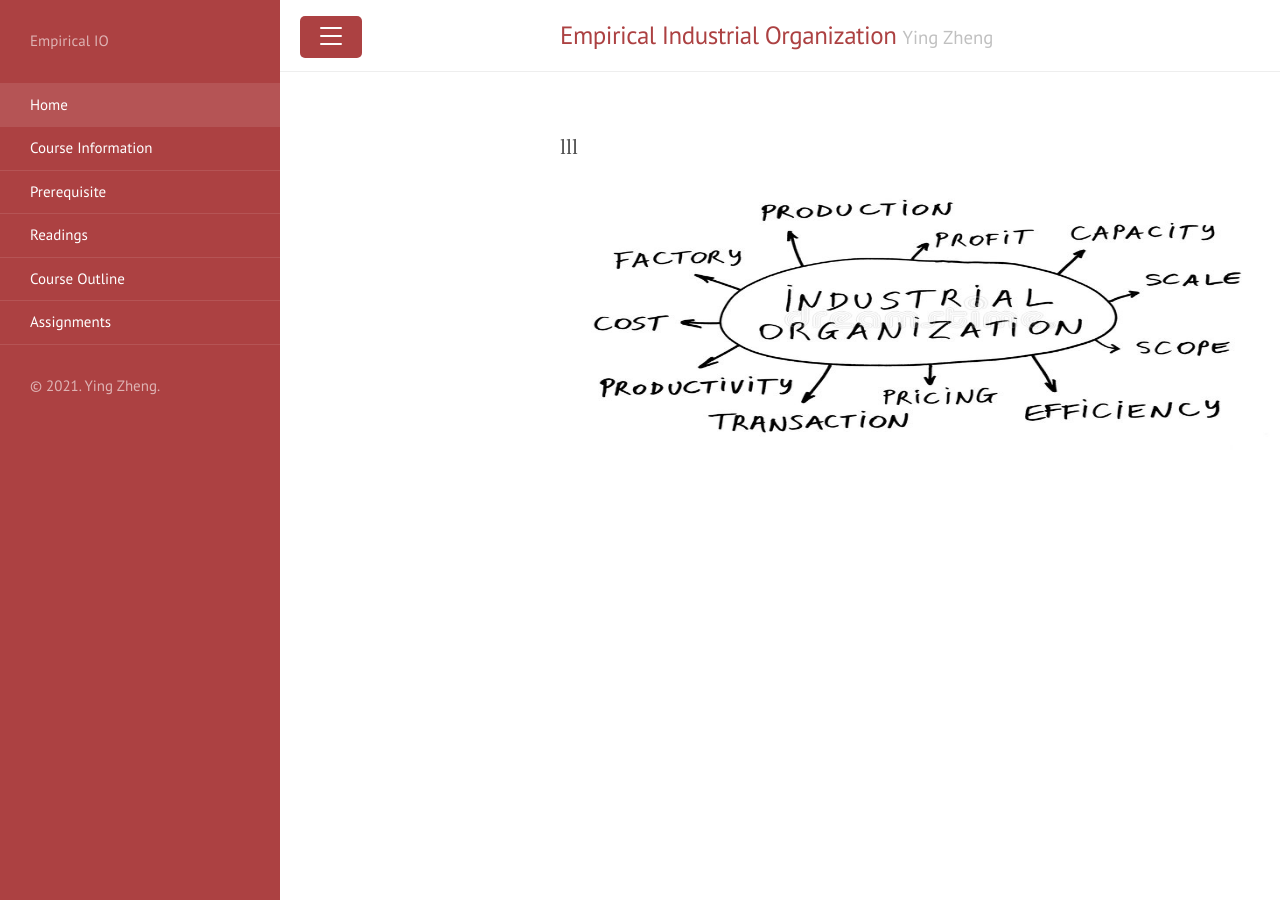
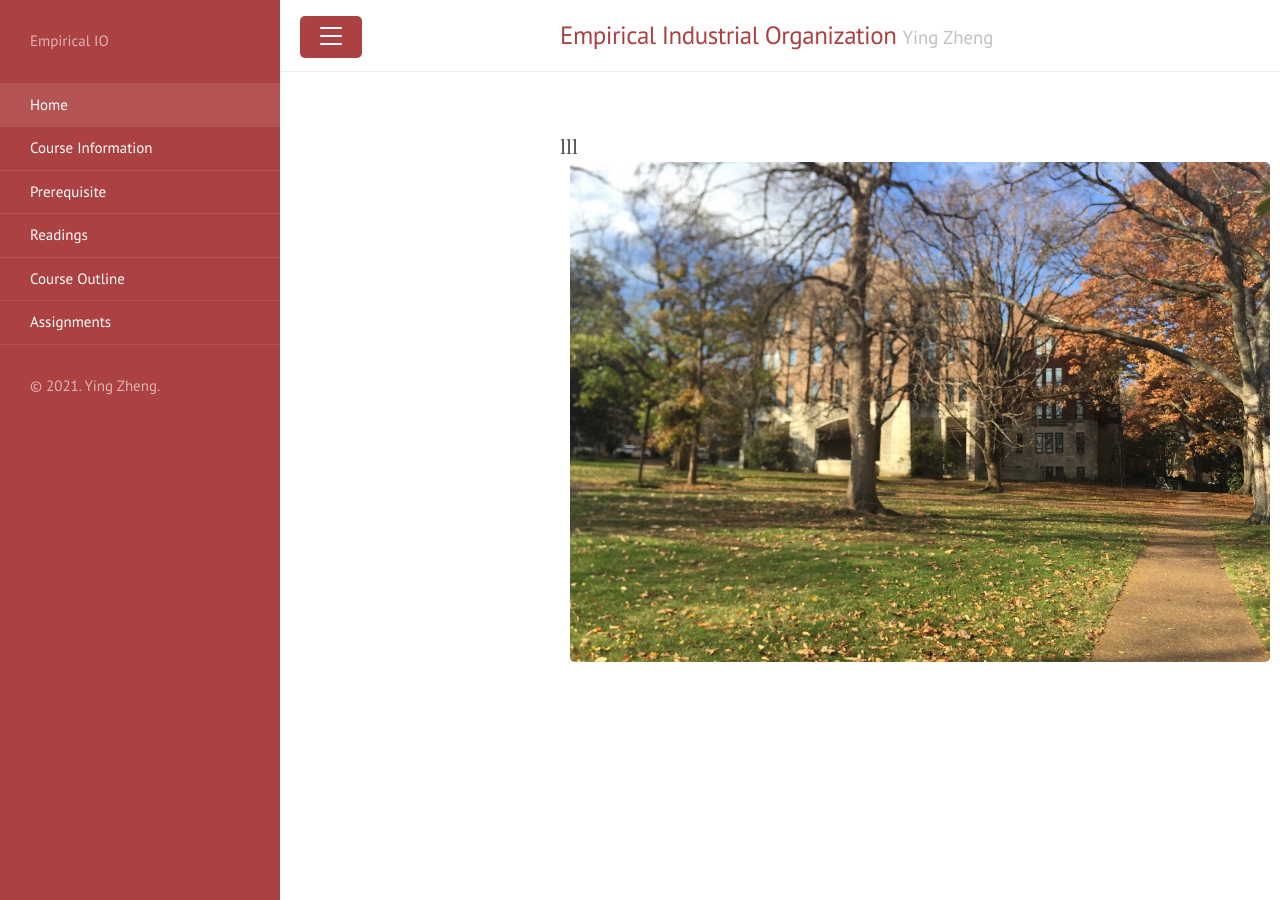
Before and after one commit to yingzheng-econ/Empirical-IO-Course, a Jekyll site: the page built from index.html, in a window 1280 px wide. Built offline with Jekyll 4.4.1, drawn with Linux system fonts in a browser that asks for light colours; the list of posts is cut into pages by our own code.

Commit message:
update pics

```diff
--- a/index.html
+++ b/index.html
@@ -6,5 +6,5 @@ title: Home
 lll
 
 <p align="center">
-<img src="{{site.url}}/image/IO.png" height="300" width="700" />
+<img src="{{site.url}}/image/IO.png" height="500" width="700" />
 </p>
```
Also changed, not shown: image/IO.png.
